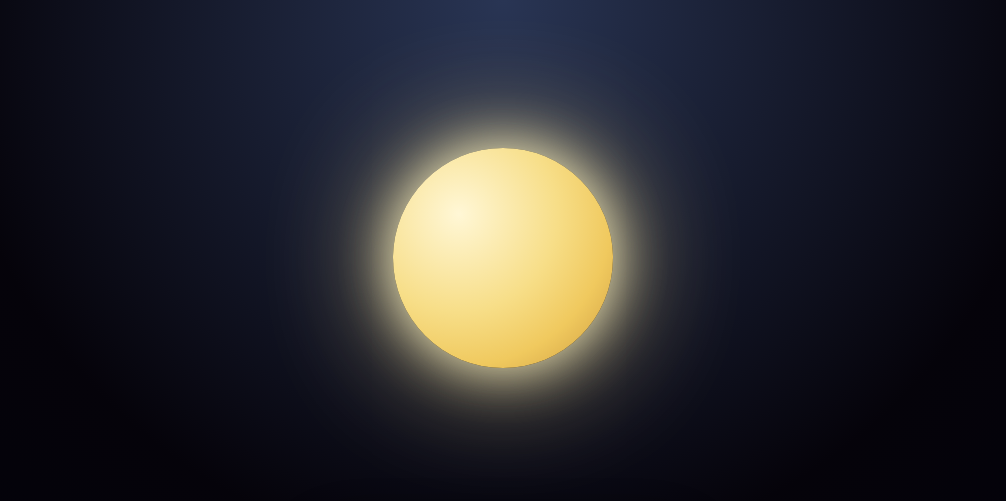
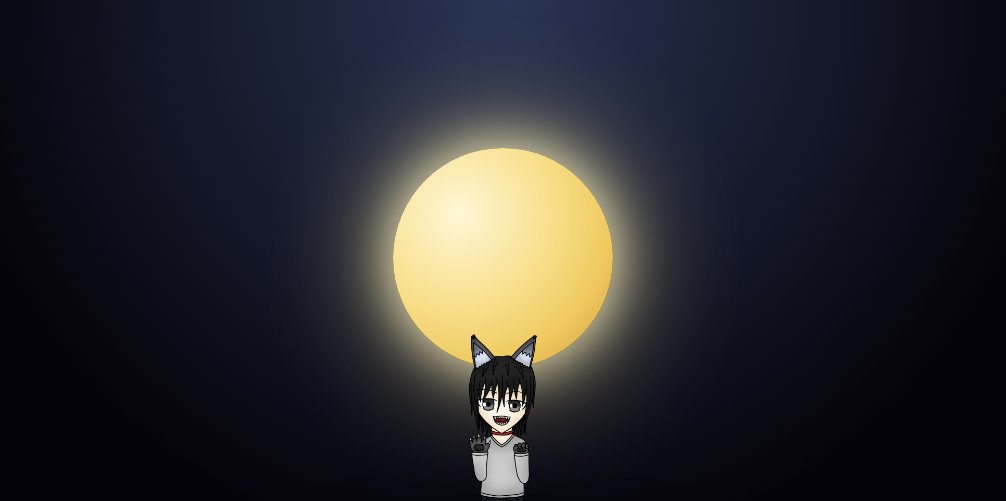
Before and after one commit to Sindeok/2025chuseok, a plain HTML site: page index.html in a window 1280 px wide. Shown: the top 501 px of the page, without its empty margins (137-1143 px from the left). Drawn offline with Linux system fonts and the light colour scheme.

Commit message:
Fix image source path for werewolf character

```diff
--- a/index.html
+++ b/index.html
@@ -180,7 +180,7 @@
     <section class="character-wrapper" aria-label="추석 인사 캐릭터">
       <!-- 👉 여기 src 경로를 네 이미지 이름/폴더에 맞게 수정해줘 -->
       <img
-        src="images/werewolf sindeok 2025 (명암有, 투명 백그라운드).png"
+        src="werewolf sindeok 2025 (명암有, 투명 백그라운드).png"
         alt="추석을 맞이한 늑대인간 캐릭터"
         class="character"
       />
```
